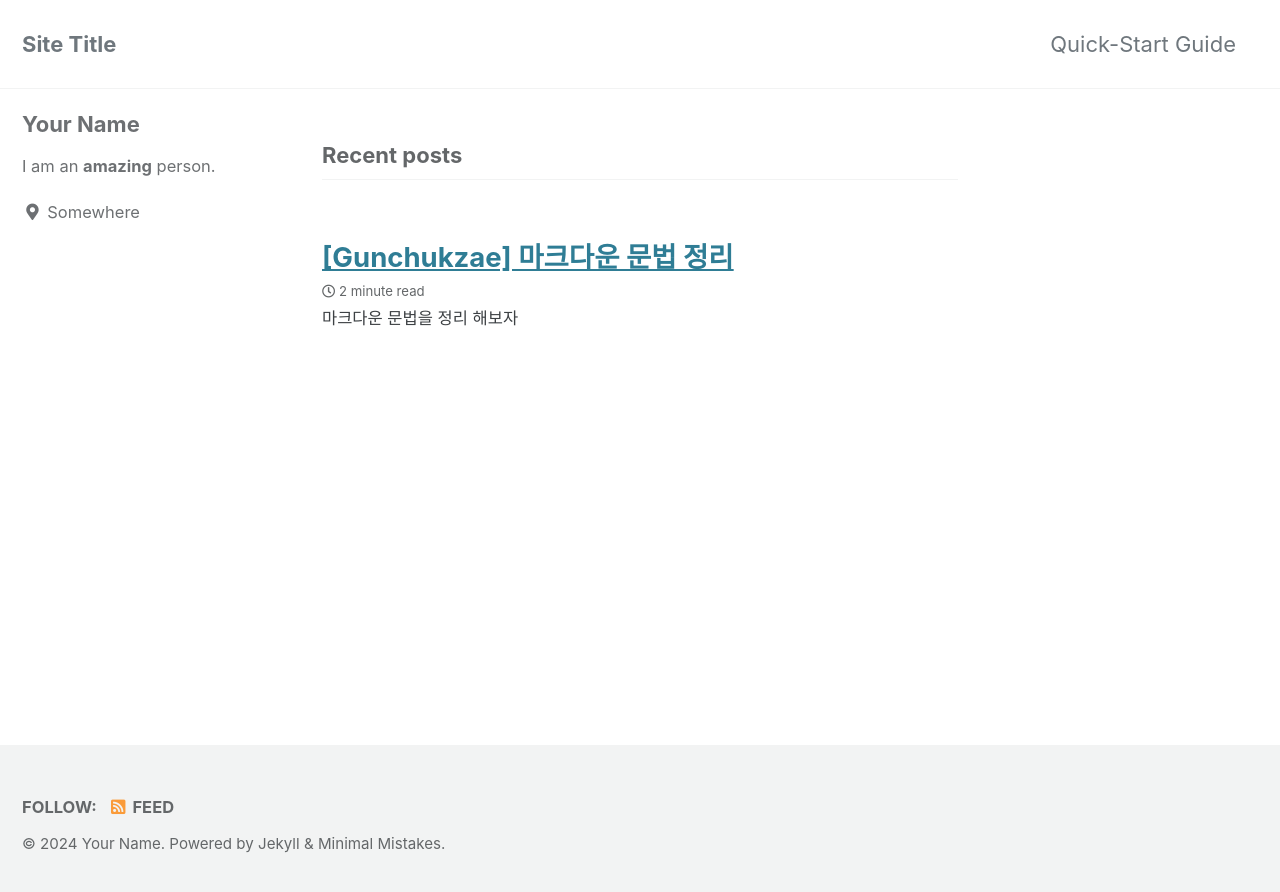
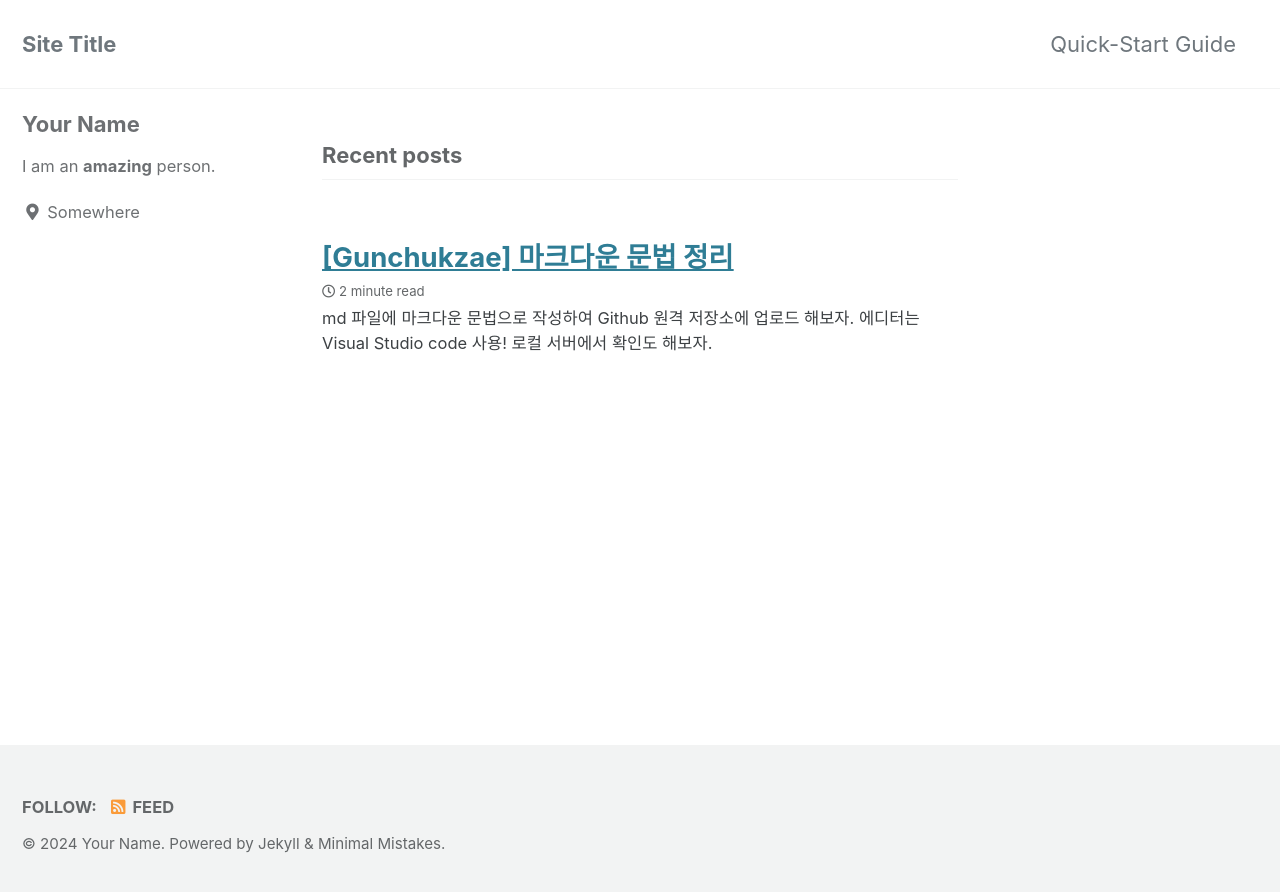
Before and after one commit to Gunchukzae/gunchukzae.github.io, a Jekyll site: the page built from index.html, in a window 1280 px wide. Shown: the top 892 px of the page. Built offline with Jekyll 4.4.1, drawn with Linux system fonts in a browser that asks for light colours; cached includes are drawn as plain includes; the list of posts is cut into pages by our own code.

Commit message:
abcdedfg

```diff
--- a/_posts/2024-01-16-Markdown.md
+++ b/_posts/2024-01-16-Markdown.md
@@ -1,6 +1,6 @@
 ---
 title:  "[Gunchukzae] 마크다운 문법 정리"
-excerpt: "마크다운 문법을 정리 해보자"
+excerpt: "md 파일에 마크다운 문법으로 작성하여 Github 원격 저장소에 업로드 해보자. 에디터는 Visual Studio code 사용! 로컬 서버에서 확인도 해보자. "
 
 categories:
   - Blog
```
